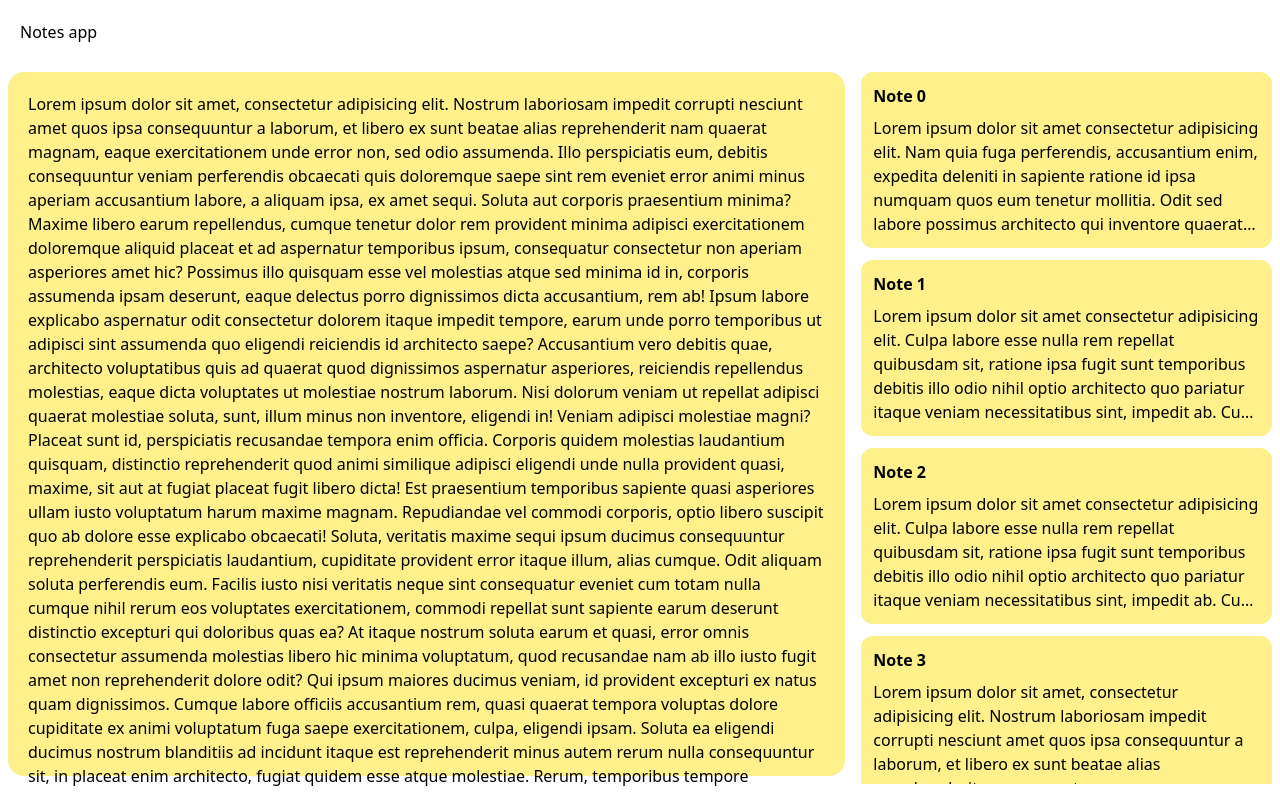
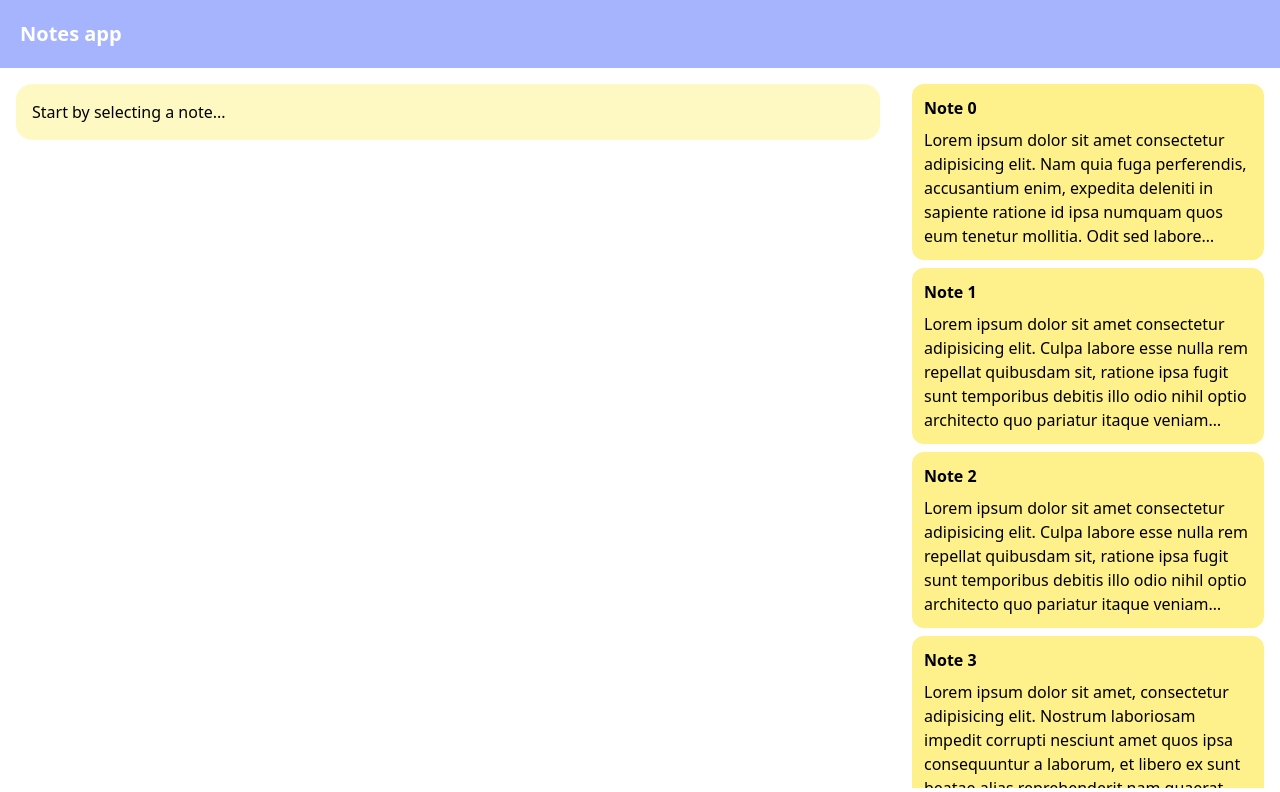
Before and after one commit to Daniel107x-hub/personal-projects, a React (Create React App) app in the folder notes-app/: page / in a window 1280 px wide. Shown: the top 792 px of the page. Built offline with nearby package versions, Linux system fonts and the light colour scheme.

Commit message:
Added notes visualization

```diff
--- a/notes-app/src/App.js
+++ b/notes-app/src/App.js
@@ -1,6 +1,4 @@
-import Sidebar from "./components/Sidebar";
-import SmallNote from "./components/SmallNote";
-import Note from "./components/Note";
+import React, {useState} from 'react'
 
 const notes = [
   {
@@ -34,18 +32,40 @@ const notes = [
 ];
 
 function App() {
-  const renderedNotes = notes.map((note) => <SmallNote note={note} />);
+  const [selectedNote, setSelectedNote] = useState(null);
+  const handleSelectedNote = (note) => {
+     setSelectedNote(note);
+  }
+  const renderedNotes = notes.map((note) => <SmallNote note={note} onClick={() => handleSelectedNote(note)}/>);
   return (
-    <div className="flex flex-col">
-      <section className="p-5">Notes app</section>
-      <section className=" grid grid-cols-3 max-h-[90vh]">
-        <div className="col-span-2 p-2 max-h-[90vh]">
-          <Note note={notes[3]} />
+    <div className="flex flex-col h-screen">
+      <div className="p-5 bg-indigo-300 text-white text-xl font-bold">Notes app</div>
+      <div className="flex flex-row flex-1 max-h-[90vh]">
+        <div className="grow p-4">
+          <Note note={selectedNote}/>
         </div>
-        <div className="col-span-1 p-2 max-h-[90vh] overflow-y-scroll">
-          <Sidebar>{renderedNotes}</Sidebar>
-        </div>
-      </section>
+        <div className="max-w-sm p-4 overflow-auto">{renderedNotes}</div>
+      </div>
+    </div>
+  );
+}
+
+function Note({note}){
+  if(!note) return <div className="bg-yellow-100 rounded-2xl p-4">Start by selecting a note...</div>
+  return(
+    <div className="bg-yellow-100 rounded-2xl p-4">
+      <h1 className="text-lg font-bold mb-3">{note.title}</h1>
+      <p className="max-h-[40vh] overflow-auto mb-3">{note.content}</p>
+      <h2>Created: 2020-02-10</h2>
+    </div>
+  )
+}
+
+function SmallNote({ note, ...rest }) {
+  return (
+    <div className="bg-yellow-200 hover:bg-yellow-300 rounded-xl mb-2 p-3 cursor-pointer" {...rest}>
+      <h1 className="font-bold mb-2">{note.title}</h1>
+      <p className="line-clamp-5">{note.content}</p>
     </div>
   );
 }
--- a/notes-app/src/components/Note.js
+++ /dev/null
@@ -1,15 +0,0 @@
-import React from "react";
-
-function Note({ note }) {
-  return (
-    <div className="bg-yellow-200 p-5 rounded-2xl max-h-full">
-      <div className="max-h-full overflow-hidden">
-        {/* <h1 className="font-bold text-xl mb-4">{note.title}</h1> */}
-        <p className="max-h-full overflow-hidden">{note.content}</p>
-      </div>
-      {/* <div className="actions">Actions</div> */}
-    </div>
-  );
-}
-
-export default Note;
--- a/notes-app/src/components/Sidebar.js
+++ /dev/null
@@ -1,7 +0,0 @@
-import React from "react";
-
-function Sidebar({ children, ...rest }) {
-  return <div {...rest}>{children}</div>;
-}
-
-export default Sidebar;
--- a/notes-app/src/components/SmallNote.js
+++ /dev/null
@@ -1,12 +0,0 @@
-import React from "react";
-
-function SmallNote({ note }) {
-  return (
-    <div className="bg-yellow-200 rounded-xl p-3 mb-3">
-      <h1 className="font-bold mb-2">{note.title}</h1>
-      <p className="line-clamp-5">{note.content}</p>
-    </div>
-  );
-}
-
-export default SmallNote;
```
